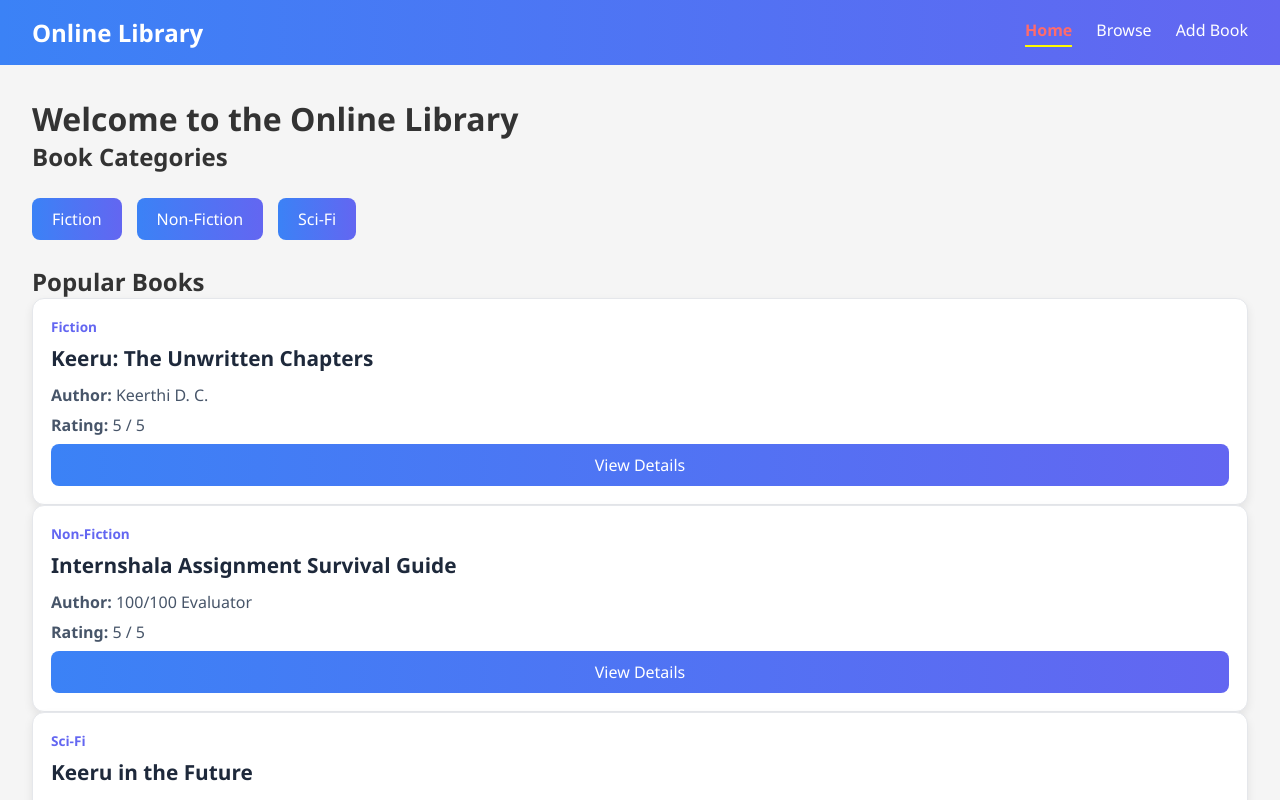
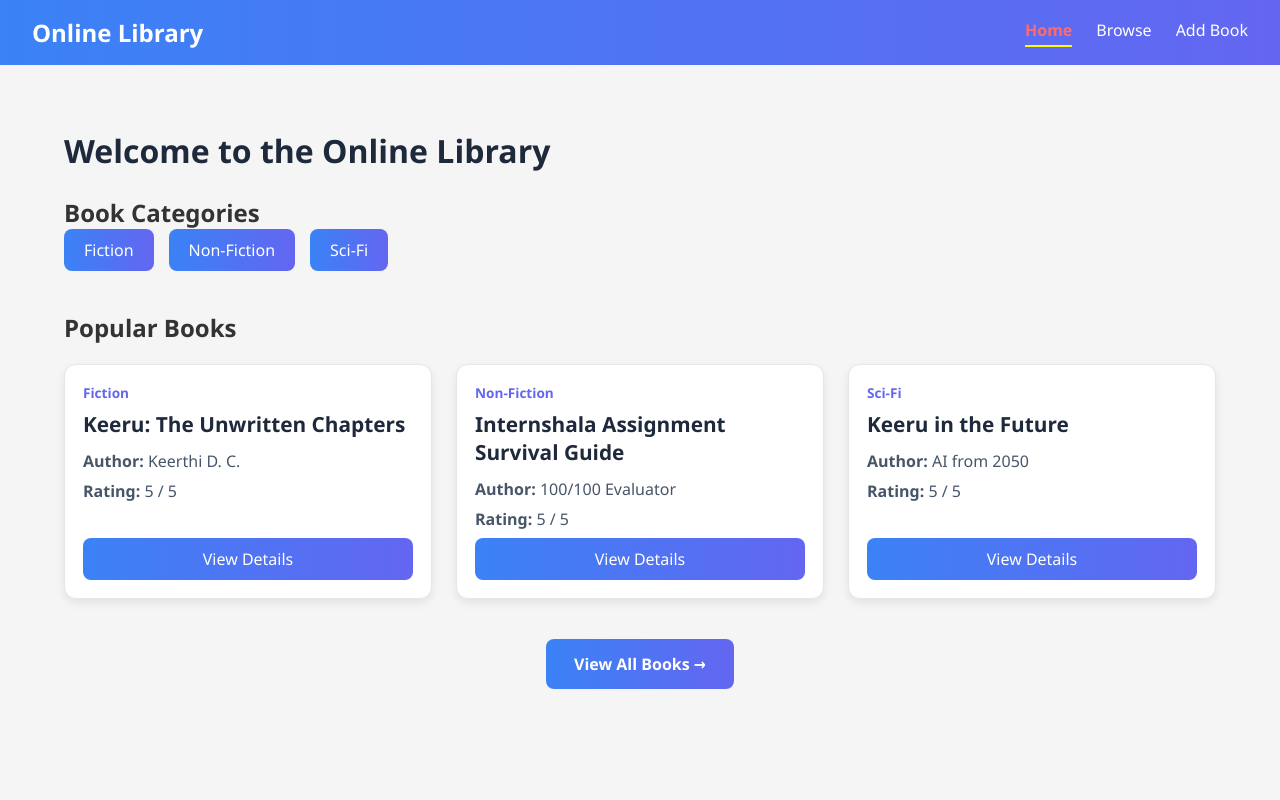
Before and after one commit to Keerthi-DC/online-library-system, a React (Vite) app in the folder online-library/: page / in a window 1280 px wide. Shown: the top 800 px of the page. Built offline with nearby package versions, Linux system fonts and the light colour scheme.

Commit message:
some of the pages logic is modified

```diff
--- a/online-library/src/pages/Browse.css
+++ b/online-library/src/pages/Browse.css
@@ -1,21 +1,28 @@
+.browse-page {
+  padding: 2rem;
+}
+
+.browse-page h1 {
+  margin-bottom: 1.5rem;
+}
+
 .category-cards {
   display: flex;
   gap: 15px;
-  margin: 25px 0;
   flex-wrap: wrap;
+  margin-bottom: 25px;
 }
 
 .category-card {
   text-decoration: none;
   color: white;
-  background: linear-gradient(90deg, #3b82f6, #6366f1);
   padding: 10px 20px;
   border-radius: 8px;
-  transition: 0.3s;
+  background: linear-gradient(90deg,#3b82f6,#6366f1);
 }
 
 .category-card:hover {
-  transform: translateY(-2px);
+  opacity: .9;
 }
 
 .active-category {
@@ -27,11 +34,16 @@
   max-width: 500px;
   padding: 12px;
   border-radius: 8px;
-  border: 1px solid #ccc;
+  border: 1px solid #d1d5db;
   margin-bottom: 30px;
+}
+
+.book-grid {
+  display: grid;
+  grid-template-columns: repeat(auto-fill,minmax(280px,1fr));
+  gap: 24px;
 }
 
 .no-books {
   margin-top: 30px;
-  font-size: 18px;
 }
--- a/online-library/src/pages/Browse.jsx
+++ b/online-library/src/pages/Browse.jsx
@@ -15,9 +15,8 @@ const Browse = () => {
 
   const allBooks = useSelector(selectAllBooks);
 
-  const books = category
-    ? useSelector(selectBooksByCategory(category))
-    : allBooks;
+  // Determine which books to display. If a category is present we filter the full list.
+  const books = category ? allBooks.filter((b) => b.category === category) : allBooks;
 
   const [search, setSearch] = useState("");
 
--- a/online-library/src/pages/Home.css
+++ b/online-library/src/pages/Home.css
@@ -1,20 +1,58 @@
+.home-page {
+  padding: 2rem;
+}
+
+.home-page h1 {
+  margin-bottom: 1.5rem;
+  color: #1e293b;
+}
+
+.categories,
+.popular,
+.view-all {
+  margin-bottom: 2.5rem;
+}
+
+.category-cards {
+  display: flex;
+  gap: 1rem;
+  flex-wrap: wrap;
+}
+
+.category-card {
+  padding: 12px 22px;
+  text-decoration: none;
+  color: white;
+  background: linear-gradient(90deg, #3b82f6, #6366f1);
+  border-radius: 8px;
+  transition: 0.3s;
+}
+
+.category-card:hover {
+  transform: translateY(-2px);
+}
+
+.book-grid {
+  display: grid;
+  grid-template-columns: repeat(auto-fill, minmax(280px, 1fr));
+  gap: 24px;
+  margin-top: 20px;
+}
+
 .view-all {
   text-align: center;
-  margin-top: 40px;
 }
 
 .view-all-btn {
   display: inline-block;
   text-decoration: none;
   color: white;
+  padding: 14px 28px;
+  border-radius: 8px;
   background: linear-gradient(90deg, #3b82f6, #6366f1);
-  padding: 14px 28px;
-  border-radius: 10px;
-  font-size: 18px;
   font-weight: 600;
-  transition: 0.3s;
 }
 
 .view-all-btn:hover {
-  transform: translateY(-2px);
+  opacity: .9;
 }
--- a/online-library/src/routes/index.jsx
+++ b/online-library/src/routes/index.jsx
@@ -1,4 +1,4 @@
-import { createBrowserRouter } from "react-router-dom";
+import { createBrowserRouter, Navigate } from "react-router-dom";
 import App from "../App";
 import Home from "../pages/Home";
 import Browse from "../pages/Browse";
@@ -34,6 +34,10 @@ const router = createBrowserRouter([
     ],
   },
   {
+    path: "book",
+    element: <Navigate to="/books" replace />,
+  },
+  {
     path: "*",
     element: <NotFound />,
   },
```
Also changed, not shown: 1 other file (tests, documents, lock files or other folders).
